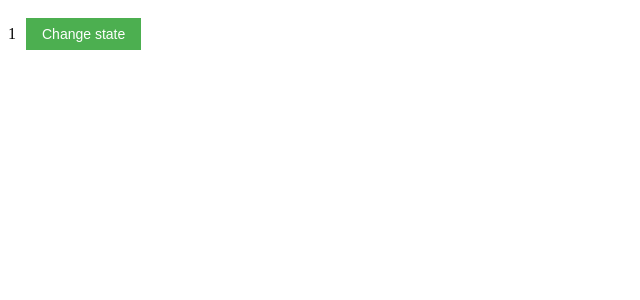
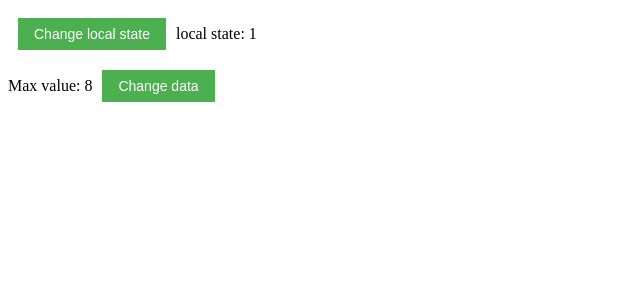
Before and after one commit to yamilzavala/react-interview, a React (Create React App) app: page / in a window 1280 px wide. Shown: the top 300 px of the page, without its empty margins (0-640 px from the left). Built offline with nearby package versions, Linux system fonts and the light colour scheme.

Commit message:
useCallback - useMemo

```diff
--- a/src/App.js
+++ b/src/App.js
@@ -8,6 +8,9 @@ import AppStyled from "./theory/styled-components/basic-sxample/AppStyled";
 import AppStyledResponsive from "./theory/styled-components/responsive/AppStyled"
 import AppStyledComponent from "./theory/styled-components/complex-example/AppAstyledComponent";
 import StateVsProps from "./theory/state-vs-props/StateVsProps"
+import AppMemo from './theory/useMemo/otherExample/AppMemo'
+import AppCallback from './theory/useCallback/otherExample/AppCallback';
+import UseMemo from "./theory/useMemo/useMemoExample/UseMemo";
 
 function App() {
 
@@ -40,7 +43,16 @@ function App() {
       {/* <AppStyledResponsive/> */}
 
       {/* props */}
-      <StateVsProps/>
+      {/* <StateVsProps/> */}
+
+      {/* memo */}
+      {/* <AppMemo/> */}
+
+      {/* useCallback */}
+      {/* <AppCallback/> */}
+
+      {/* useMemo */}
+      <UseMemo/>
     </div>
   );
 }
--- /dev/null
+++ b/src/theory/useCallback/otherExample/AppCallback.js
@@ -0,0 +1,21 @@
+import Child from './Child';
+import {useState, useCallback} from 'react';
+
+const AppCallback = () => {
+    const [localState, setLocalState] = useState(1)
+    const [childState, setChildState] = useState(0)
+
+    const memoizedCallback = useCallback(number => changeChildState(number),[])
+    const changeChildState = (value) => setChildState(value);
+
+    return (
+        <div>
+            {/* <Child state={childState} setChildState={changeChildState}/>        */}
+            <Child state={childState} setChildState={memoizedCallback}/>
+            <button onClick={() => setLocalState(localState + 1)}>Change local state</button>
+            local state: {localState}
+        </div>
+    );
+};
+
+export default AppCallback;
--- /dev/null
+++ b/src/theory/useCallback/otherExample/Child.js
@@ -0,0 +1,18 @@
+import {memo} from 'react';
+
+const Child = ({state, setChildState}) => {
+    console.log('Rendering from child...')
+
+    const handleChildState = () => {
+        setChildState(Math.random())
+    }
+
+    return (
+        <div>
+            child state: {state}
+            <button onClick={handleChildState}>Change child state</button>
+        </div>
+    );
+};
+
+export default memo(Child);
--- a/src/theory/useMemo/UseMemo.js
+++ b/src/theory/useMemo/UseMemo.js
@@ -4,7 +4,7 @@ import React, {useState, useMemo} from 'react';
 
 const arr = [1,4,6,2,7,8]
 
-const UseCallback = () => {
+const UseMemo = () => {
     const [state, setState] = useState(1)
 
     const someFc = () => {
@@ -26,4 +26,4 @@ const UseCallback = () => {
     );
 };
 
-export default UseCallback;
+export default UseMemo;
--- /dev/null
+++ b/src/theory/useMemo/otherExample/AppMemo.js
@@ -0,0 +1,17 @@
+import Child from './Child';
+import {useState} from 'react';
+
+const AppMemo = () => {
+    const [localState, setLocalState] = useState(1)
+    const [childState, setChildState] = useState(0)
+
+    return (
+        <div>
+            <Child state={childState}/>
+            <button onClick={() => setLocalState(localState + 1)}>Change local state</button>
+            local state: {localState}
+        </div>
+    );
+};
+
+export default AppMemo;
--- /dev/null
+++ b/src/theory/useMemo/otherExample/Child.js
@@ -0,0 +1,13 @@
+import {memo} from 'react';
+
+const Child = ({state}) => {
+    console.log('Rendering from child...')
+
+    return (
+        <div>
+            child state: {state}
+        </div>
+    );
+};
+
+export default memo(Child);
--- /dev/null
+++ b/src/theory/useMemo/useMemoExample/UseMemo.js
@@ -0,0 +1,32 @@
+import {useState, useMemo} from 'react';
+
+const data = [1,2,3,4,5,6,7,8]
+
+const UseMemo = () => {
+    const [localState, setLocalState] = useState(1)
+    const [dataState, setData] = useState(data);
+
+    const getMax = () => {
+        console.log('working...')
+        return Math.max(...dataState);
+    }
+
+    const changeData = () => {
+        setData([4,7,9])
+    }
+
+    const memoizeUseMemo = useMemo(() => getMax(),[dataState])
+
+    return (
+        <div>
+             <button onClick={() => setLocalState(localState + 1)}>Change local state</button>
+             local state: {localState}
+             <br/>
+             {/* Max value: {getMax()} */}
+             Max value: {memoizeUseMemo}
+             <button onClick={changeData}>Change data</button>
+        </div>
+    );
+};
+
+export default UseMemo;
```
